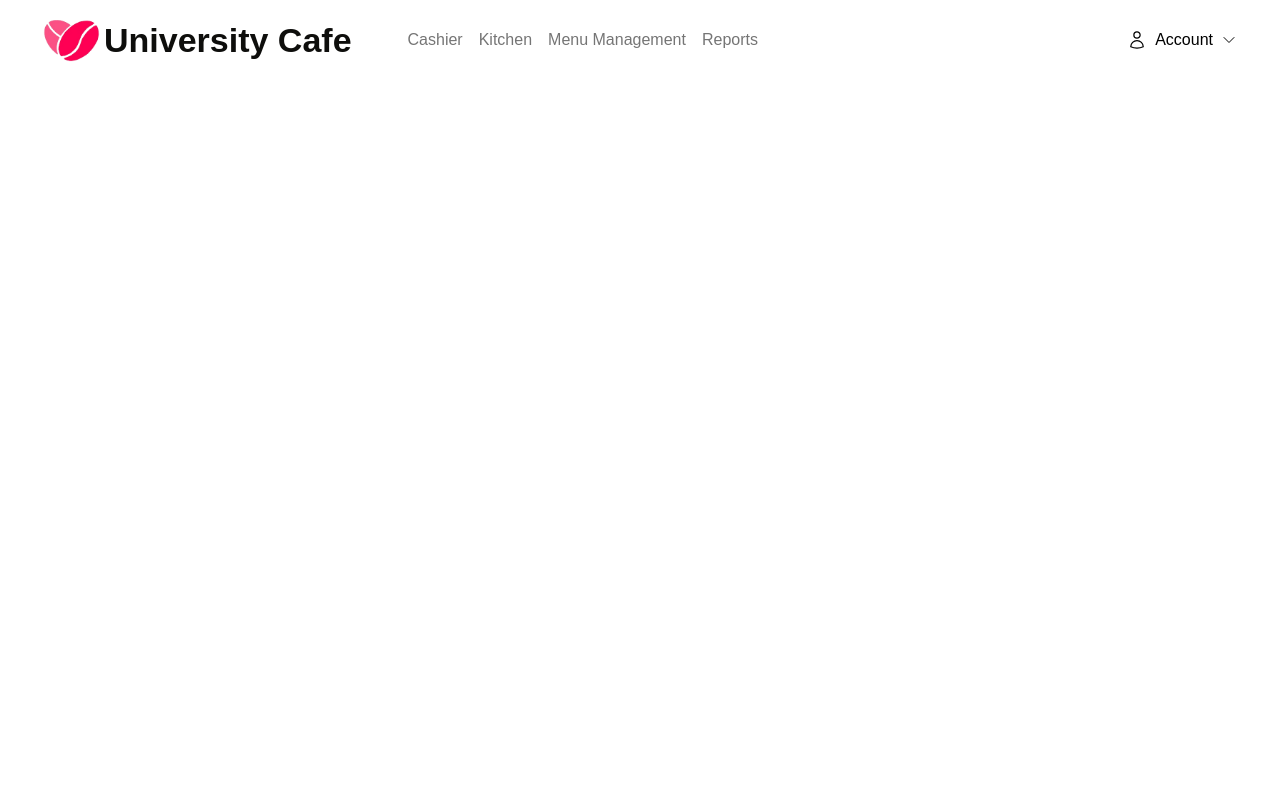
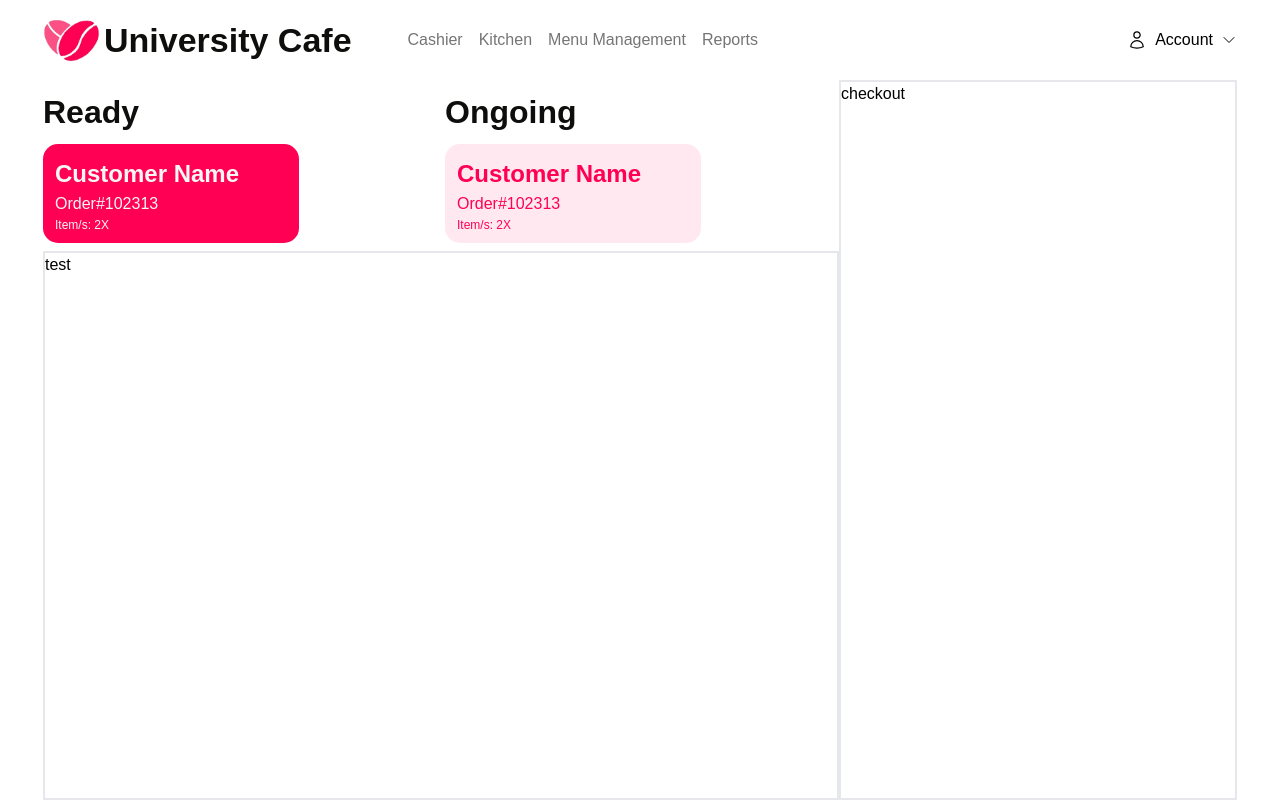
Before and after one commit to rikeenrike/University-Cafe-POS-System, a Vue app: page / in a window 1280 px wide. Built offline with nearby package versions, Linux system fonts and the light colour scheme; a web font is replaced by a local one.

Commit message:
cashier 30% done

```diff
--- a/package.json
+++ b/package.json
@@ -17,6 +17,6 @@
     "autoprefixer": "^10.4.18",
     "postcss": "^8.4.35",
     "tailwindcss": "^3.4.1",
-    "vite": "^5.1.4"
+    "vite": "^5.1.5"
   }
 }
--- a/src/App.vue
+++ b/src/App.vue
@@ -1,9 +1,10 @@
 <script setup>
 import { ref } from 'vue'
 import navigation from './pages/navigation/navigation.vue';
-
+import cashier from './pages/cashier/cashier.vue';
 </script>
 
 <template>
   <navigation />
+  <cashier />
 </template>
--- /dev/null
+++ b/src/pages/cashier/cashier.vue
@@ -0,0 +1,39 @@
+<script setup>
+
+</script>
+
+<template>
+    <div class="px-5 relative md:px-[43px] grid grid-cols-[2fr,1fr] font-sora select-none"
+        style="top: 80px; height: calc(100vh - 80px);">
+        <div class="flex flex-col overflow-hidden">
+            <div class="h-[180px] flex gap-2">
+                <div class=" w-1/2 flex flex-col justify-evenly">
+                    <h1 class="text-[32px] text-black font-bold">Ready</h1>
+                    <div class="flex flex-row whitespace-nowrap gap-5 overflow-x-scroll overflow-y-hidden">
+                        <div class="p-3 w-[256px] h-[99px] bg-accent rounded-[15px] text-offwhite">
+                            <p class="text-[24px] font-bold">Customer Name</p>
+                            <p class="text-[16px] font-light">Order#102313</p>
+                            <p class="text-[12px] font-light">Item/s: 2X</p>
+                        </div>
+                    </div>
+                </div>
+                <div class="w-1/2 flex flex-col justify-evenly">
+                    <h1 class="text-[32px] text-black font-bold">Ongoing</h1>
+                    <div class="flex flex-row whitespace-nowrap gap-5 overflow-x-scroll overflow-y-hidden">
+                        <div class="p-3 w-[256px] h-[99px] bg-secondary rounded-[15px] text-accent">
+                            <p class="text-[24px] font-bold">Customer Name</p>
+                            <p class="text-[16px] font-light">Order#102313</p>
+                            <p class="text-[12px] font-light">Item/s: 2X</p>
+                        </div>
+                    </div>
+                </div>
+            </div>
+            <div class="border-2 h-[80%]">
+                test
+            </div>
+        </div>
+        <div class="border-2 ">
+            checkout
+        </div>
+    </div>
+</template>
--- a/src/pages/navigation/navigation.vue
+++ b/src/pages/navigation/navigation.vue
@@ -5,7 +5,8 @@ const sidebarmenu = ref(false);
 </script>
 
 <template>
-    <div class="px-5 md:px-[43px] h-[80px] font-sora select-none ">
+    <div
+        class="z-10 px-5 md:px-[43px] h-[80px] flex flex-col justify-center bg-white fixed w-screen font-sora select-none ">
         <div class="flex justify-between items-center h-full">
             <div class="flex items-center space-x-1">
                 <div class="w-[57px]">
@@ -14,10 +15,10 @@ const sidebarmenu = ref(false);
                 <div class="flex items-center space-x-4">
                     <div class="hidden lg:block text-[34px] font-bold text-black">University Cafe</div>
                     <span class="hidden md:flex pl-0 lg:pl-10 space-x-4  text-darkgrey">
-                        <div>Cashier</div>
-                        <div>Kitchen</div>
-                        <div>Menu Management</div>
-                        <div>Reports</div>
+                        <div class="hover:text-black duration-100">Cashier</div>
+                        <div class="hover:text-black duration-100">Kitchen</div>
+                        <div class="hover:text-black duration-100">Menu Management</div>
+                        <div class="hover:text-black duration-100">Reports</div>
                     </span>
 
                 </div>
@@ -38,6 +39,7 @@ const sidebarmenu = ref(false);
                     </svg>
                 </div>
             </div>
+            <!-- SIDE BAR -->
             <div class="block md:hidden" @click="sidebarmenu = true">
                 <svg xmlns="http://www.w3.org/2000/svg" fill="none" viewBox="0 0 24 24" stroke-width="1.5"
                     stroke="currentColor" class="w-6 h-6">
@@ -46,7 +48,6 @@ const sidebarmenu = ref(false);
                 </svg>
             </div>
 
-            <!-- SIDE BAR -->
             <Sidebar v-model:visible="sidebarmenu" position="right">
                 <span class="h-full flex flex-col justify-between text-[24px] font-bold space-y-2 font-sora">
                     <div>
```
Also changed, not shown: src/pages/cashier.vue (added), src/pages/test.vue (deleted), 1 other file (tests, documents, lock files or other folders).
